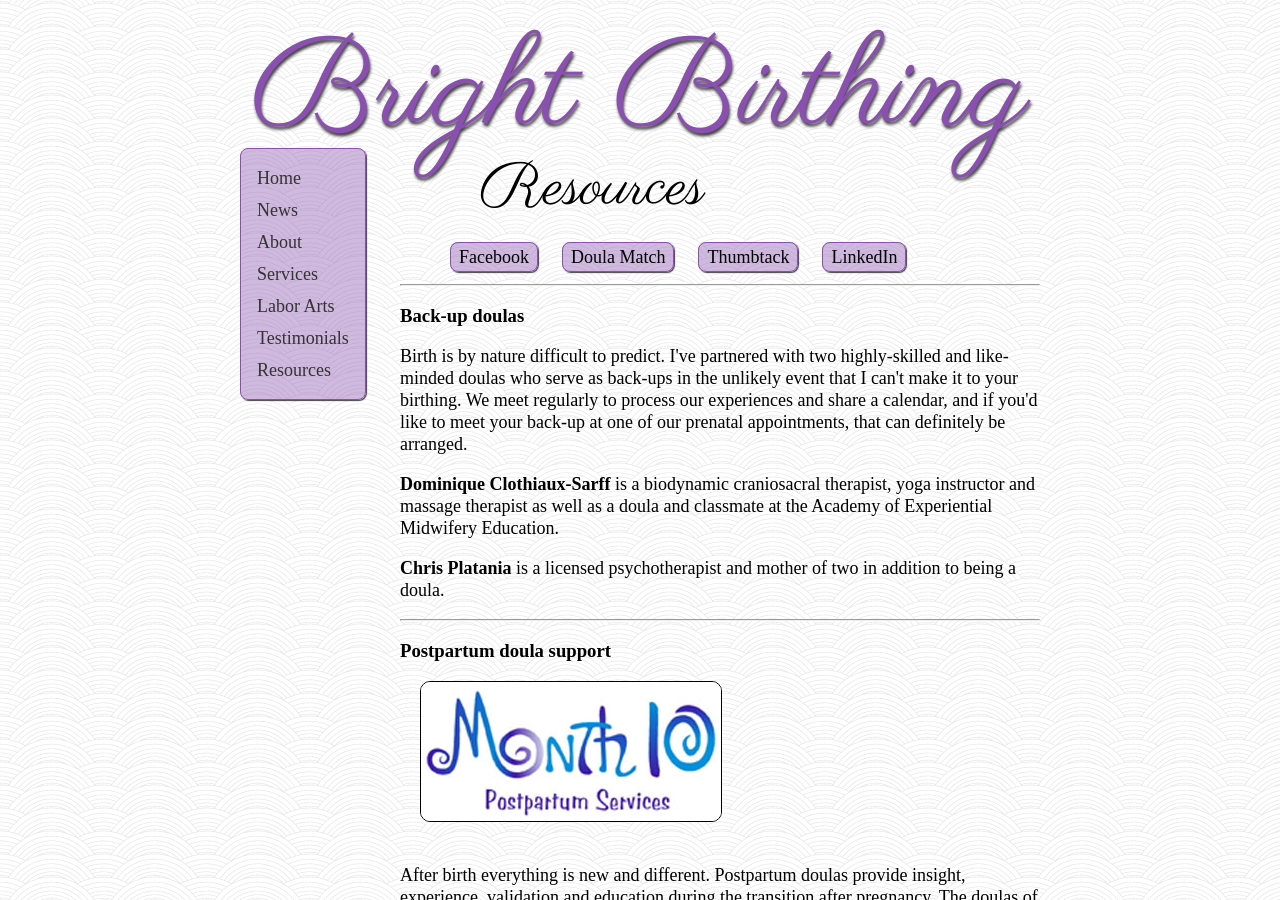
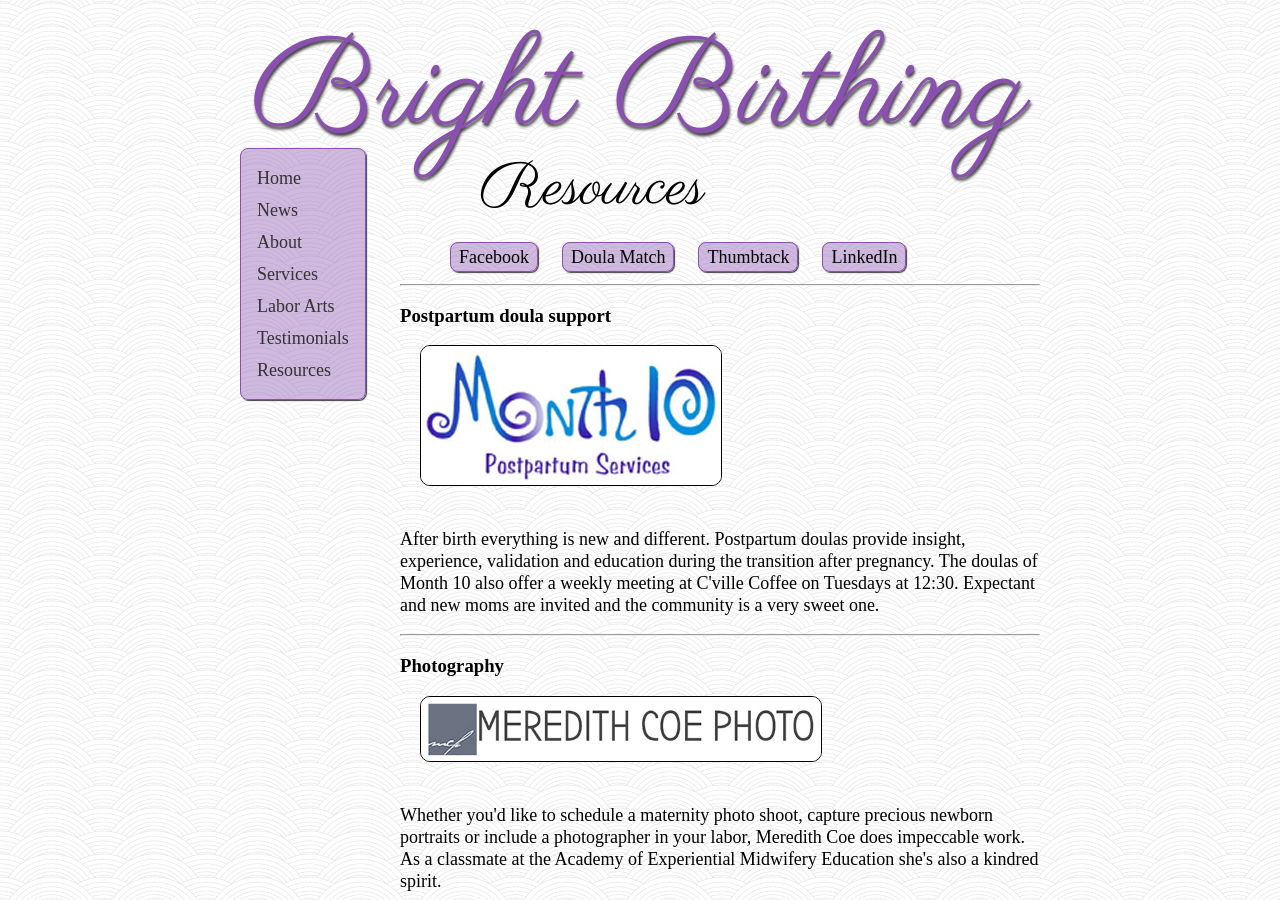
Before and after one commit to austinmbrown/bright-birthing, a Jekyll site: the page built from resources/index.html, in a window 1280 px wide and 900 px high. Built offline with Jekyll 4.4.1, drawn with Linux system fonts in a browser that asks for light colours; nearby versions of some CDN libraries; some web fonts are replaced; Markdown is read by kramdown in place of the engine named in the settings.

Commit message:
removed backup doulas

```diff
--- a/resources/index.html
+++ b/resources/index.html
@@ -11,11 +11,6 @@ title: Bright Birthing
 			<li><a href="http://www.thumbtack.com/ca/san-francisco/doulas/birth-postpartum-doulas" target="_blank">Thumbtack</a></li>
 			<li><a href="http://www.linkedin.com/profile/view?id=106098724&trk=tab_pro" target="_blank">LinkedIn</a></li>
 		</ul>
-		<hr />
-		<h3>Back-up doulas</h3>
-		<p>Birth is by nature difficult to predict. I've partnered with two highly-skilled and like-minded doulas who serve as back-ups in the unlikely event that I can't make it to your birthing. We meet regularly to process our experiences and share a calendar, and if you'd like to meet your back-up at one of our prenatal appointments, that can definitely be arranged.</p>
-		<p><strong>Dominique Clothiaux-Sarff</strong> is a biodynamic craniosacral therapist, yoga instructor and massage therapist as well as a doula and classmate at the Academy of Experiential Midwifery Education.</p>
-		<p><strong>Chris Platania</strong> is a licensed psychotherapist and mother of two in addition to being a doula.</p>
 		<hr />
 		<h3>Postpartum doula support</h3>
 		<a href="http://cvilledoulas.com/our-doulas/postpartum-doulas/"><img src="/img/month10logosmall.jpg"></a>
```
Also changed, not shown: index.html (line endings or trailing spaces).
